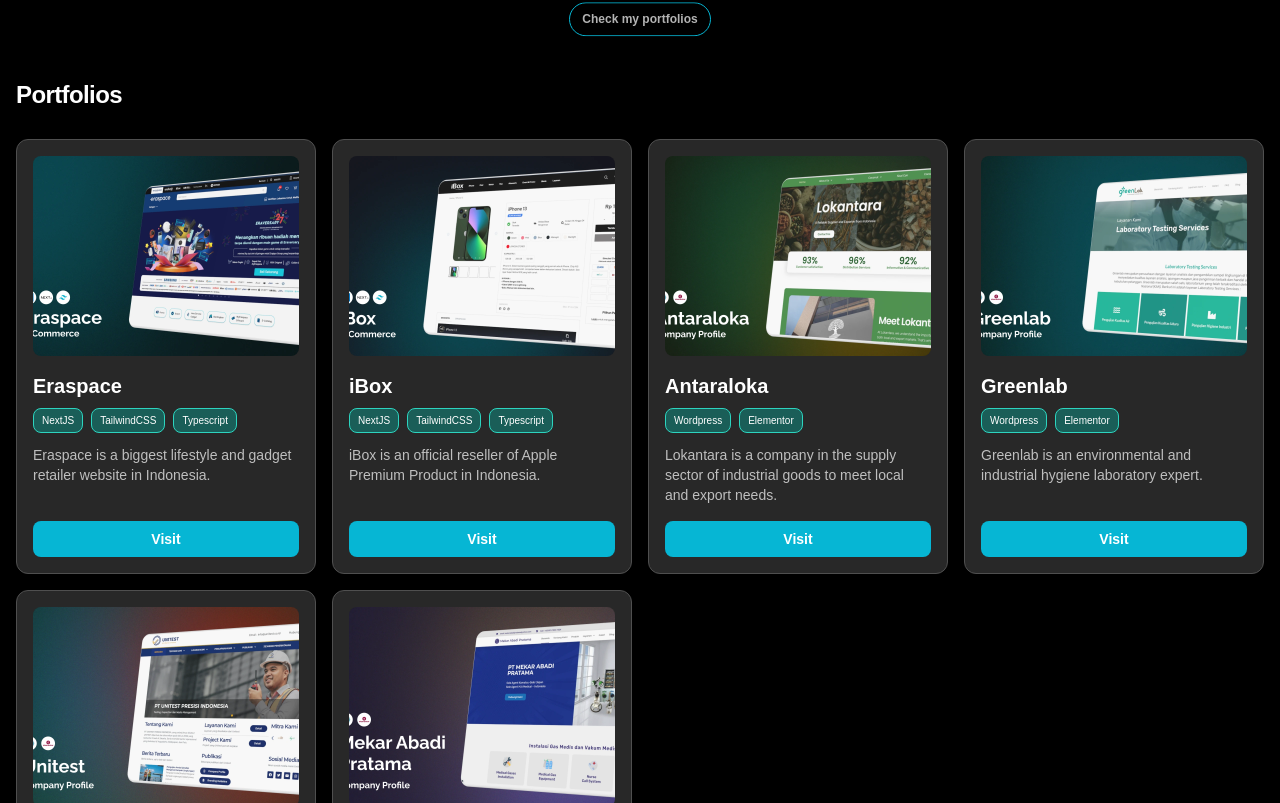
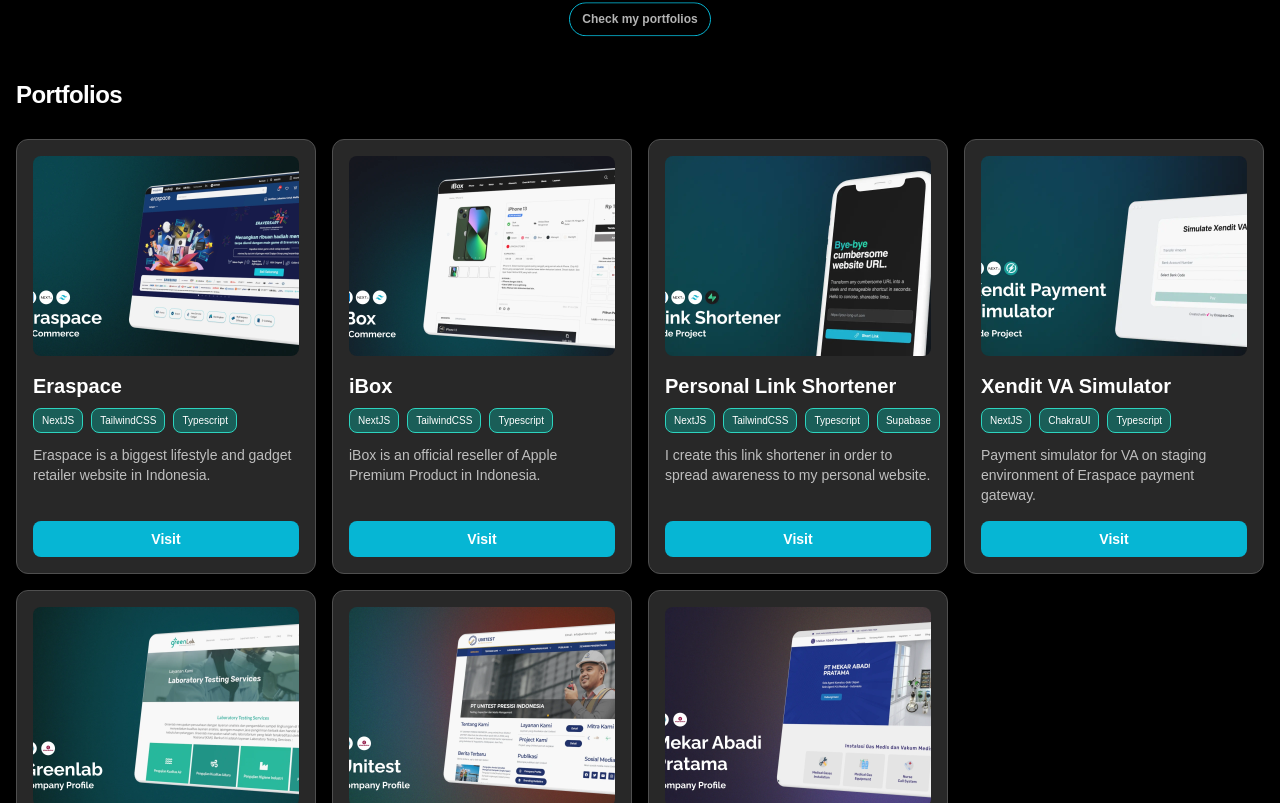
Before and after one commit to ramadhanabs/personal-website-revamp, a Next.js app: page / in a window 1280 px wide. Shown: the part 717-1520 px from the top of the page. Built offline with nearby package versions, Linux system fonts and the light colour scheme; no server answers; the database is empty.

Commit message:
feat: update porto link shortener and xendit simulator

```diff
--- a/src/pages/index.tsx
+++ b/src/pages/index.tsx
@@ -40,13 +40,21 @@ const projects = [
     stack: ["NextJS", "TailwindCSS", "Typescript"],
   },
   {
-    name: "Antaraloka",
-    type: "Company Profile",
+    name: "Personal Link Shortener",
+    type: "Side Project",
     description:
-      "Lokantara is a company in the supply sector of industrial goods to meet local and export needs.",
-    image_url: "/images/antaraloka.webp",
-    link: "https://antaraloka.com/",
-    stack: ["Wordpress", "Elementor"],
+      "I create this link shortener in order to spread awareness to my personal website.",
+    image_url: "/images/link-shortener.webp",
+    link: "https://www.bagus.tech/link/create",
+    stack: ["NextJS", "TailwindCSS", "Typescript", "Supabase"],
+  },
+  {
+    name: "Xendit VA Simulator",
+    type: "Side Project",
+    description: "Payment simulator for VA on staging environment of Eraspace payment gateway.",
+    image_url: "/images/xendit-simulator.webp",
+    link: "https://simulate-xendit-va.vercel.app/",
+    stack: ["NextJS", "ChakraUI", "Typescript"],
   },
   {
     name: "Greenlab",
@@ -63,7 +71,7 @@ const projects = [
       "Unitest is a testing laboratory that also do inspection and waste management in Indonesia.",
     image_url: "/images/unitest.webp",
     link: "https://new.unitest.co.id/",
-    stack: ["Wordpress", "Elementor"],
+    stack: ["Wordpress", "Elementor", "i18n"],
   },
   {
     name: "Mekar Abadi Pratama",
```
Also changed, not shown: public/images/link-shortener.webp (added), public/images/xendit-simulator.webp (added).
